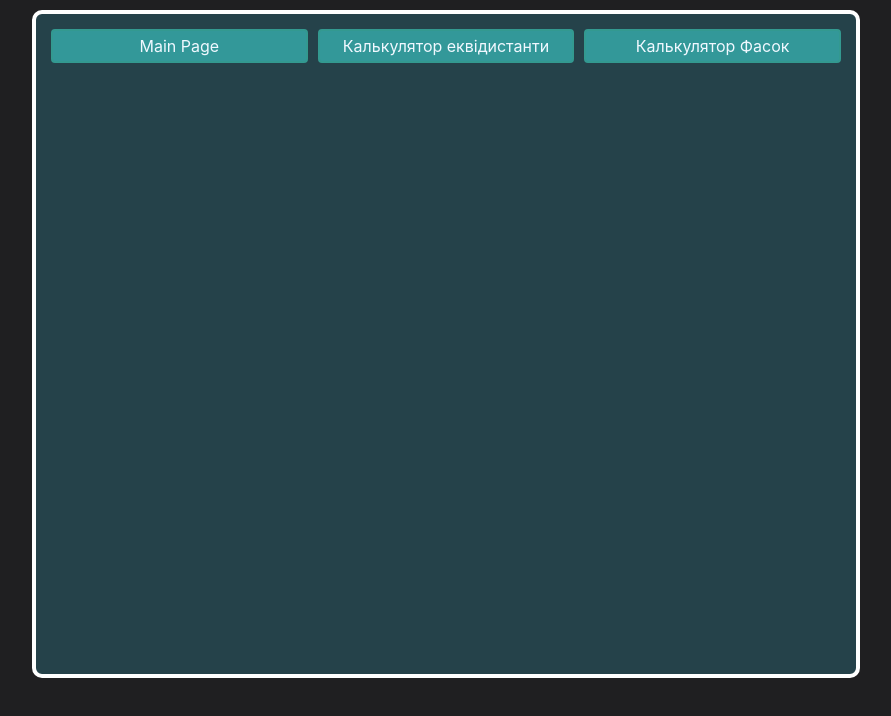
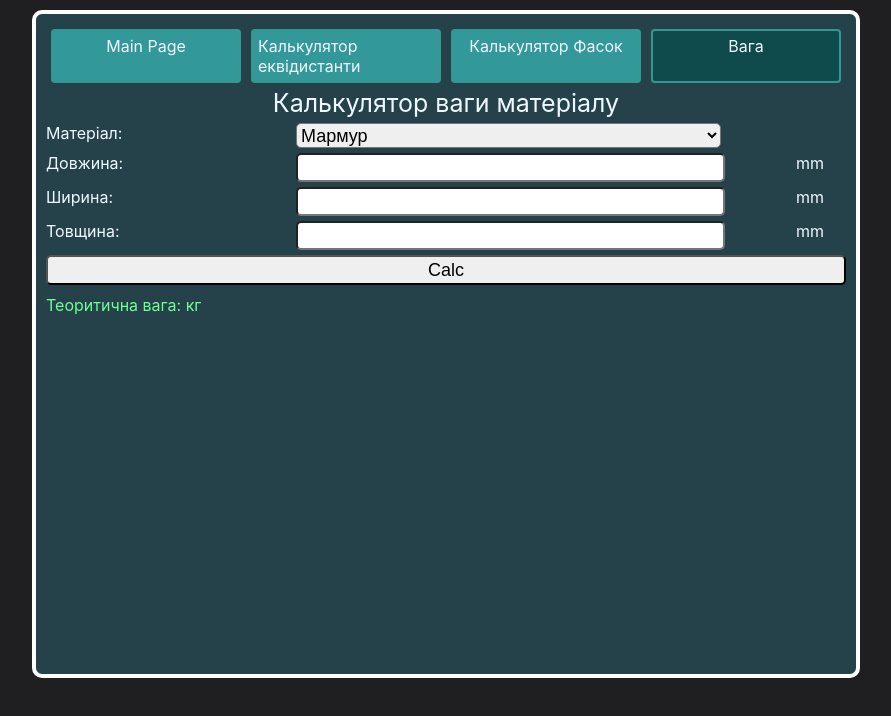
Before and after one commit to MichaelVoevudskiy/calculator_equidistant, a React (Create React App) app: page /Weight in a window 1280 px wide. Shown: the top 716 px of the page, without its empty margins (194-1085 px from the left). Built offline with nearby package versions, Linux system fonts and the light colour scheme.

Commit message:
add Weight

```diff
--- a/src/App.js
+++ b/src/App.js
@@ -5,6 +5,7 @@ import Eq from './components/eq/Eq.jsx';
 import MainPage from './components/MainPage/MainPage.jsx';
 import { Route, BrowserRouter, Routes } from 'react-router-dom';
 import Сhamfers from './components/Сhamfers/Сhamfers.jsx';
+import Weight from './components/Weight/Weight.jsx'
 
 function App() {
   return (
@@ -15,6 +16,7 @@ function App() {
           <Route path='' element={<MainPage />}/>
           <Route path='/Сhamfers' element={<Сhamfers />}/>
           <Route path='/Eq' element={<Eq />}/>
+          <Route path='/Weight' element={<Weight />}/>
         </Routes>
       </div>
     </BrowserRouter>
--- a/src/components/Navbar/Navbar.css
+++ b/src/components/Navbar/Navbar.css
@@ -24,7 +24,7 @@
 
  .Navbar{
     display: grid;
-    grid-template-columns: 1fr 1fr 1fr;
+    grid-template-columns: 1fr 1fr 1fr 1fr;
   }
 
   @media (max-width: 650px){
--- a/src/components/Navbar/Navbar.jsx
+++ b/src/components/Navbar/Navbar.jsx
@@ -1,14 +1,15 @@
 import { NavLink } from 'react-router-dom';
 import './Navbar.css'
 
-const Navbar = () =>{
+const Navbar = () => {
 
   const st = navData => navData.isActive ? 'active' : 'menu'
-    return <div className='Navbar'>
-      <NavLink className='menu' to='/'>Main Page</NavLink>
-        <NavLink to='/Eq' className={st}>Калькулятор еквідистанти</NavLink>
-        <NavLink to='/Сhamfers' className={st}>Калькулятор Фасок</NavLink>
-      </div>
+  return <div className='Navbar'>
+    <NavLink className='menu' to='/'>Main Page</NavLink>
+    <NavLink to='/Eq' className={st}>Калькулятор еквідистанти</NavLink>
+    <NavLink to='/Сhamfers' className={st}>Калькулятор Фасок</NavLink>
+    <NavLink to='/Weight' className={st}>Вага</NavLink>
+  </div>
 }
 
 export default Navbar
--- /dev/null
+++ b/src/components/Weight/Weight.jsx
@@ -0,0 +1,70 @@
+import React, { useState } from 'react';
+import st from './Weight.module.css'
+
+
+const Weight = () => {
+
+    const [material, setMaterial] = useState();
+    const [WeightMat, setWeightMat] = useState();
+    const [LightMat, setLightMat] = useState();
+    const [SMat, setSMat] = useState();
+    const [result, setResult] = useState();
+    // const [prosent, setProsent] = useState();
+
+    const calc = () => {
+            let ss = (WeightMat/1000) * (LightMat/1000)* SMat * material
+            ss = Math.round(ss * 100) / 100
+        setResult(ss)
+    }
+
+    return (
+        <div>
+            <div className={st.title}>
+                Калькулятор ваги матеріалу
+            </div>
+
+            <div className={st.inptext}>
+                Матеріал:
+
+                <select onChange={event => setMaterial(event.target.value)}>
+                    <option value={2.4}>Мармур</option>
+                    <option value={2.6}>Граніт</option>
+                    <option value={7.85}>Сталь</option>
+                    <option value={7.74}>Нержавіюча сталь</option>
+                    <option value={8.96}>Мідь</option>
+                    <option value={8.73}>Латунь</option>
+                    <option value={2.7}>Алюміній</option>
+                </select>
+
+            </div>
+            <div className={st.inptext}>
+                Довжина:
+                <input type="number" onChange={event => setLightMat(event.target.value)} />
+                mm
+            </div>
+            <div className={st.inptext}>
+                Ширина:
+                <input type="number" onChange={event => setWeightMat(event.target.value)} />
+                mm
+            </div>
+            <div className={st.inptext}>
+                Товщина:
+                <input type="number" onChange={event => setSMat(event.target.value)} />
+                mm
+            </div>
+            <div><button className={st.bt} onClick={calc}>Calc</button></div>
+            <div className={st.ans}>Теоритична вага: {result} кг</div>
+
+            {/* <div className={st.inptext2}>
+                % використання:
+                <input type="number" onChange={event => setProsent(event.target.value)} />
+                %
+            </div>
+            <div className={st.text}>вага заготовки: {result} кг</div>
+            <div className={st.text}>вага деталей:   {result} кг</div>
+            <div className={st.text}>вага залишків:  {result} кг</div> */}
+        </div>
+    )
+}
+
+export default Weight
--- /dev/null
+++ b/src/components/Weight/Weight.module.css
@@ -0,0 +1,46 @@
+.title{
+    color: aliceblue;
+    text-align: center;
+    font-size: 25px;
+}
+
+.text{
+    color: aliceblue;
+    display: grid;
+    grid-template-columns: 1fr 2fr;
+
+}
+
+.inptext{
+    color: aliceblue;
+    display: grid;
+    grid-template-columns: 1fr 2fr 0.2fr;
+    margin-top: 5px;
+}
+
+.bt{
+    margin-top: 5px;
+    width: 100%;
+    height: 30px;
+    font-size: large;
+    border-radius: 5px;
+}
+
+.inptext input, select{
+    height: 25px;
+    font-size: large;
+    width: 85%;
+    border-radius: 5px;
+}
+
+.inptext2{
+    color: aliceblue;
+    display: grid;
+    grid-template-columns: 1fr 2fr 1fr;
+    margin-top: 40px;
+}
+
+.ans{
+    color: rgb(110, 255, 146);
+    margin-top: 10px;
+}
--- a/src/components/eq/Eq.jsx
+++ b/src/components/eq/Eq.jsx
@@ -38,7 +38,7 @@ const Eq = () => {
       <div className='info'>3.Розмір який отримали</div>
       <div className='info'>4.Еквідистанта на якій робили тест</div>
       <div className='opt'>
-        <div className='divinp'>1. Для чего:</div>
+        <div className='divinp'>1. Для чого:</div>
         <select onChange={getOption}>
           <option value={'kontur'}>Для контура</option>
           <option value={'otverst'}>Для отворів</option>
--- a/src/components/Сhamfers/Сhamfers.module.css
+++ b/src/components/Сhamfers/Сhamfers.module.css
@@ -20,6 +20,7 @@
     color: black;
     text-align: center;
     border-radius: 5px;
+    font-size: large;
 }
 
 .bt{
@@ -28,4 +29,5 @@
     margin-left: 5px;
     margin-top: 20px;
     border-radius: 15px;
+    font-size: large;
 }
```
